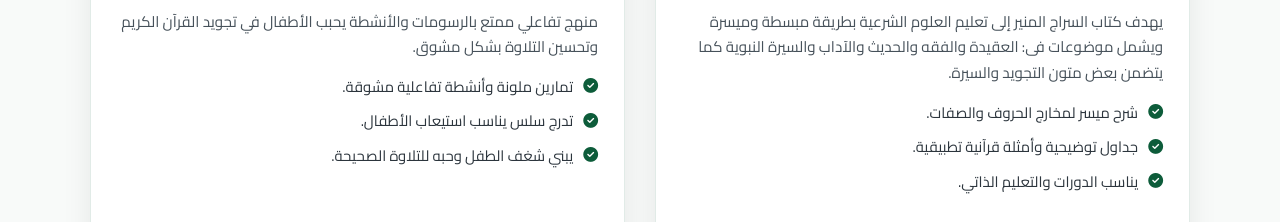
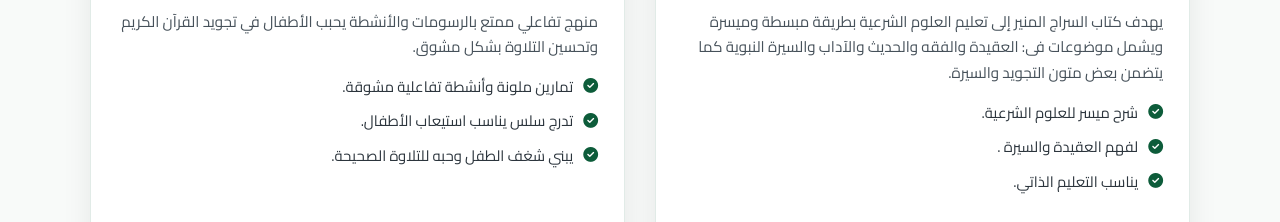
Before and after one commit to engismailsafety-cpu/shimaa-ali, a plain HTML site: page index.html in a window 1280 px wide. Shown: the part 956-1178 px from the top of the page. Drawn offline with Linux system fonts and the light colour scheme.

Commit message:
Update features list in index.html

```diff
--- a/index.html
+++ b/index.html
@@ -1014,9 +1014,9 @@
                     icon: 'fa-book-quran',
                     description: 'يهدف كتاب السراج المنير إلى تعليم العلوم الشرعية بطريقة مبسطة وميسرة ويشمل موضوعات فى: العقيدة والفقه والحديث والآداب والسيرة النبوية كما يتضمن بعض متون التجويد والسيرة.',
                     features: [
-                        'شرح ميسر لمخارج الحروف والصفات.',
-                        'جداول توضيحية وأمثلة قرآنية تطبيقية.',
-                        'يناسب الدورات والتعليم الذاتي.'
+                        'شرح ميسر للعلوم الشرعية.',
+                        'لفهم العقيدة والسيرة .',
+                        'يناسب التعليم الذاتي.'
                     ]
                 },
                 {
```
